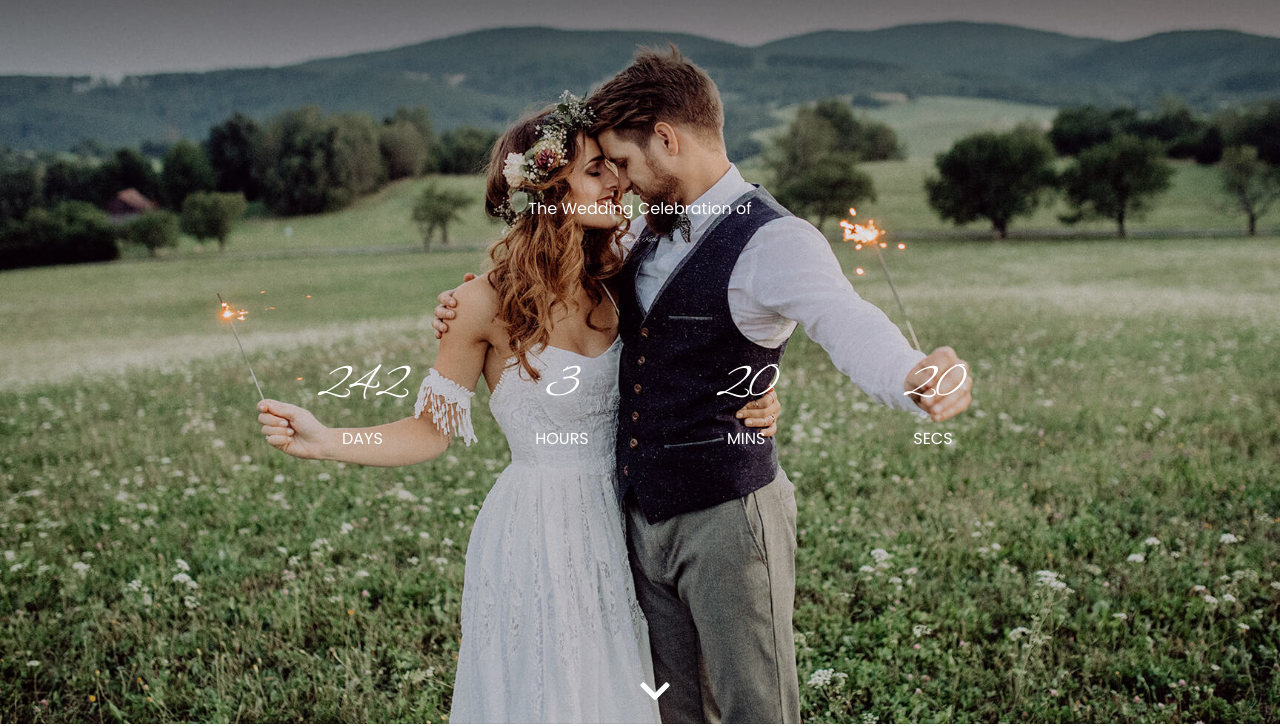
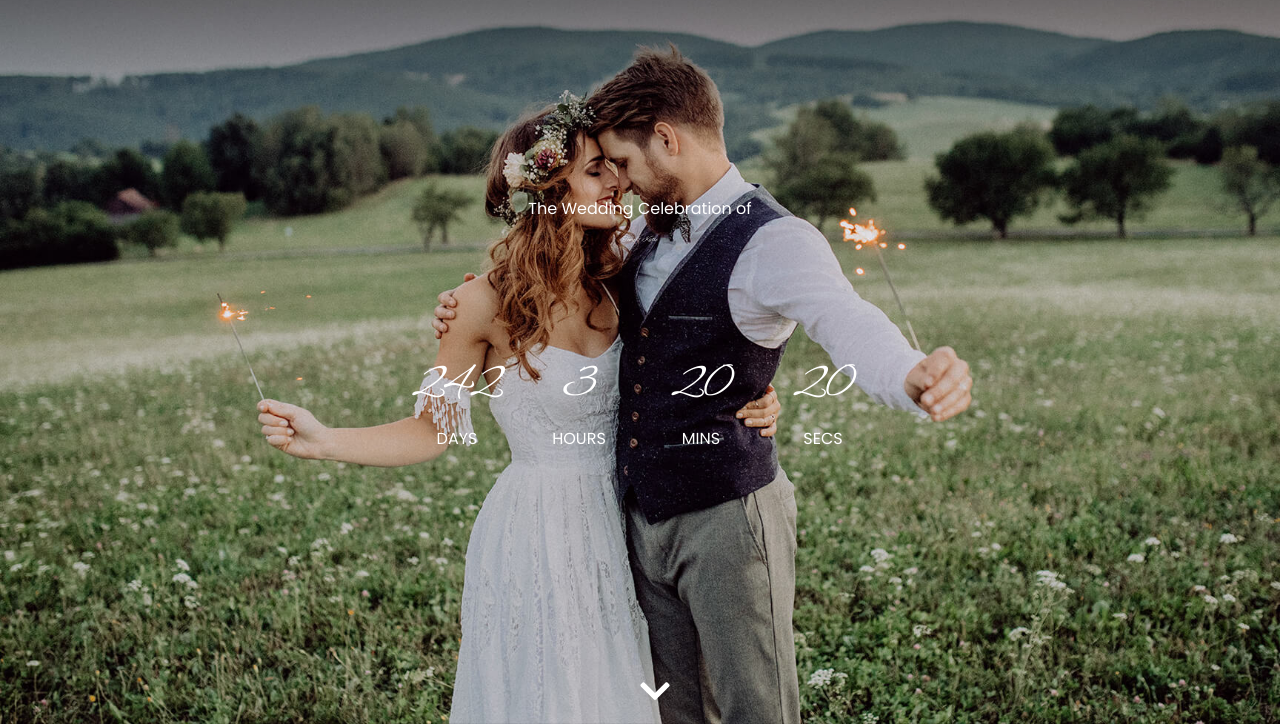
Before and after one commit to TonyProkop/wedding, a Gatsby site: page / in a window 1280 px wide. Shown: the part 76-802 px from the top of the page. Built offline with nearby package versions, Linux system fonts and the light colour scheme; Gatsby itself is replaced by a stand-in of ours.

Commit message:
Fixed countdown.

```diff
--- a/src/components/banner.js
+++ b/src/components/banner.js
@@ -1,12 +1,10 @@
-import React, { useState, useEffect } from "react"
+import React from "react"
 import styles from "./banner.module.scss"
 import { FontAwesomeIcon } from "@fortawesome/react-fontawesome"
 import Countdown from "./countdown"
 import scrollIntoView from "../utils/scrollIntoView"
 
 const Banner = () => {
-
-
   return (
     <div className={styles.bannerContainer}>
       <div className={styles.bannerText}>
--- a/src/components/countdown.module.scss
+++ b/src/components/countdown.module.scss
@@ -6,7 +6,8 @@
 
 .timeblock {
   display: inline-block;
-    margin: 0 5%;
+  margin: 0 1rem;
+  width: 90px;
 }
 
 .number {
```
Lines whose indentation alone changed are shown as unchanged.
